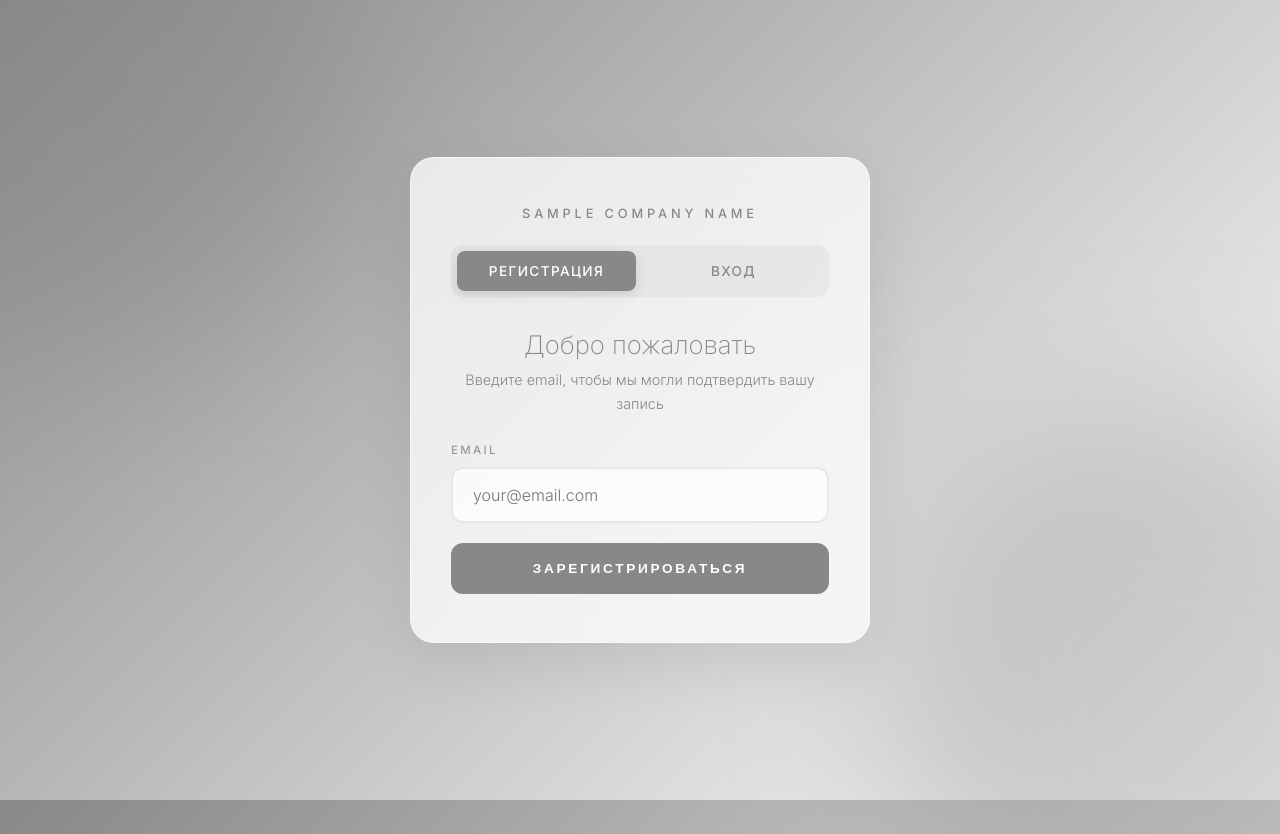
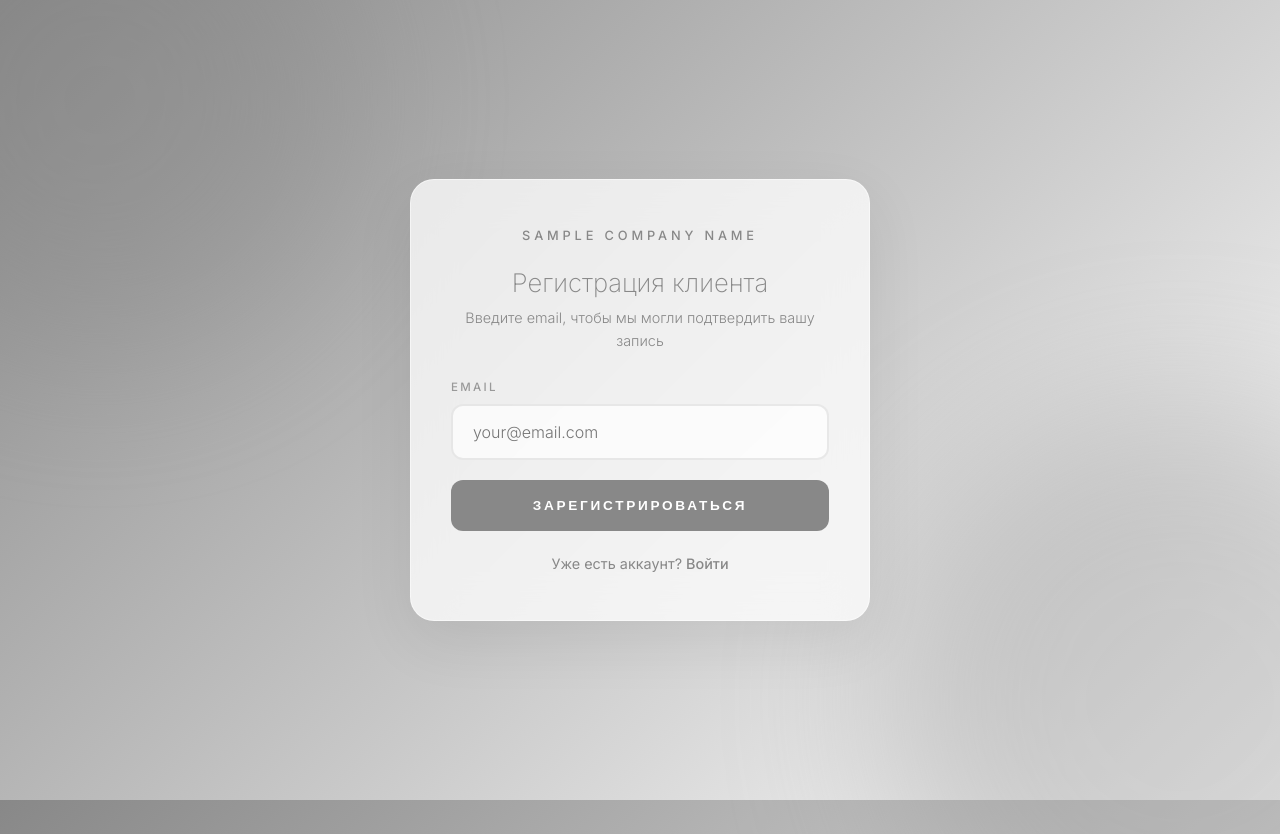
Before and after one commit to danilka007tuk/Generator, a Python web app: template templates/register.html in a window 1280 px wide; the page is wider, and only the part inside the window is pictured. Shown: the top 834 px of that part. Run offline with Jinja, Linux system fonts and the light colour scheme; the template is opened without the code that fills it: most values are stand-ins (such as "Sample title", 1, 10 or a date in 2020).

```diff
--- a/templates/register.html
+++ b/templates/register.html
@@ -3,7 +3,7 @@
 <head>
     <meta charset="UTF-8">
     <meta name="viewport" content="width=device-width, initial-scale=1.0">
-    <title>Вход — {{ site_title }}</title>
+    <title>Регистрация — {{ site_title }}</title>
     <link href="https://fonts.googleapis.com/css2?family=Inter:wght@200;300;400;500;600&display=swap" rel="stylesheet">
     <style>
         :root {
@@ -26,8 +26,14 @@
             content: ""; position: absolute; border-radius: 50%;
             filter: blur(80px); opacity: 0.35; z-index: 0;
         }
-        body::before { width: 500px; height: 500px; background: var(--primary); top: -150px; left: -150px; }
-        body::after { width: 600px; height: 600px; background: var(--secondary); bottom: -200px; right: -200px; }
+        body::before {
+            width: 500px; height: 500px; background: var(--primary);
+            top: -150px; left: -150px;
+        }
+        body::after {
+            width: 600px; height: 600px; background: var(--secondary);
+            bottom: -200px; right: -200px;
+        }
         .register-card {
             position: relative; z-index: 1;
             background: rgba(255, 255, 255, 0.75);
@@ -38,41 +44,73 @@
             box-shadow: 0 20px 60px rgba(0,0,0,0.08);
             animation: fadeInUp 0.6s ease-out;
         }
-        @keyframes fadeInUp { from { opacity: 0; transform: translateY(30px); } to { opacity: 1; transform: translateY(0); } }
-        .logo { text-align: center; font-size: 0.8em; font-weight: 500; letter-spacing: 0.3em; text-transform: uppercase; color: var(--primary); margin-bottom: 24px; }
-        .tabs { display: flex; gap: 8px; margin-bottom: 32px; background: rgba(0,0,0,0.04); padding: 6px; border-radius: 12px; }
-        .tab { flex: 1; padding: 12px; text-align: center; font-size: 0.85em; font-weight: 500; letter-spacing: 0.1em; text-transform: uppercase; cursor: pointer; border-radius: 8px; transition: all 0.3s; color: #888; }
-        .tab.active { background: var(--primary); color: #fff; box-shadow: 0 4px 12px rgba(0,0,0,0.1); }
-        .form-panel { display: none; }
-        .form-panel.active { display: block; }
+        @keyframes fadeInUp {
+            from { opacity: 0; transform: translateY(30px); }
+            to { opacity: 1; transform: translateY(0); }
+        }
+        .logo {
+            text-align: center; font-size: 0.8em; font-weight: 500;
+            letter-spacing: 0.3em; text-transform: uppercase;
+            color: var(--primary); margin-bottom: 24px;
+        }
         h1 { font-size: 1.6em; font-weight: 200; text-align: center; margin-bottom: 8px; }
         .subtitle { text-align: center; color: #888; font-size: 0.9em; font-weight: 300; margin-bottom: 28px; line-height: 1.6; }
         .form-group { margin-bottom: 20px; }
         .form-group label { display: block; font-size: 0.72em; font-weight: 500; letter-spacing: 0.2em; text-transform: uppercase; color: #999; margin-bottom: 10px; }
-        .form-group input { width: 100%; padding: 16px 20px; border: 2px solid rgba(0,0,0,0.08); border-radius: 12px; font-size: 1em; font-family: 'Inter', sans-serif; font-weight: 300; background: rgba(255,255,255,0.7); color: var(--text); transition: all 0.3s; }
-        .form-group input:focus { outline: none; border-color: var(--primary); background: #fff; box-shadow: 0 0 0 4px rgba(0,0,0,0.05); }
-        .submit-btn { width: 100%; padding: 18px; background: var(--primary); color: #fff; border: none; border-radius: 12px; font-size: 0.85em; font-weight: 600; letter-spacing: 0.2em; text-transform: uppercase; cursor: pointer; transition: all 0.3s; }
-        .submit-btn:hover:not(:disabled) { background: var(--text); transform: translateY(-2px); box-shadow: 0 10px 30px rgba(0,0,0,0.15); }
+        .form-group input {
+            width: 100%; padding: 16px 20px;
+            border: 2px solid rgba(0,0,0,0.08); border-radius: 12px;
+            font-size: 1em; font-family: 'Inter', sans-serif;
+            font-weight: 300; background: rgba(255,255,255,0.7);
+            color: var(--text); transition: all 0.3s;
+        }
+        .form-group input:focus {
+            outline: none; border-color: var(--primary);
+            background: #fff; box-shadow: 0 0 0 4px rgba(0,0,0,0.05);
+        }
+        .submit-btn {
+            width: 100%; padding: 18px; background: var(--primary);
+            color: #fff; border: none; border-radius: 12px;
+            font-size: 0.85em; font-weight: 600;
+            letter-spacing: 0.2em; text-transform: uppercase;
+            cursor: pointer; transition: all 0.3s;
+        }
+        .submit-btn:hover:not(:disabled) {
+            background: var(--text); transform: translateY(-2px);
+            box-shadow: 0 10px 30px rgba(0,0,0,0.15);
+        }
         .submit-btn:disabled { opacity: 0.6; cursor: not-allowed; }
-        .message { margin-top: 20px; padding: 14px 18px; border-radius: 12px; font-size: 0.88em; text-align: center; line-height: 1.5; display: none; }
-        .message.success { background: rgba(67, 160, 71, 0.1); color: #2e7d32; border: 1px solid rgba(67, 160, 71, 0.3); }
-        .message.error { background: rgba(211, 47, 47, 0.1); color: #c62828; border: 1px solid rgba(211, 47, 47, 0.3); }
-        @media (max-width: 600px) { .register-card { padding: 36px 24px; } }
+        .message {
+            margin-top: 20px; padding: 14px 18px; border-radius: 12px;
+            font-size: 0.88em; text-align: center; line-height: 1.5; display: none;
+        }
+        .message.success {
+            background: rgba(67, 160, 71, 0.1); color: #2e7d32;
+            border: 1px solid rgba(67, 160, 71, 0.3);
+        }
+        .message.error {
+            background: rgba(211, 47, 47, 0.1); color: #c62828;
+            border: 1px solid rgba(211, 47, 47, 0.3);
+        }
+        .login-link {
+            text-align: center; margin-top: 24px; font-size: 0.9em; color: #888;
+        }
+        .login-link a {
+            color: var(--primary); text-decoration: none; font-weight: 500;
+        }
+        .login-link a:hover { text-decoration: underline; }
+        @media (max-width: 600px) {
+            .register-card { padding: 36px 24px; }
+        }
     </style>
 </head>
 <body>
 
 <div class="register-card">
     <div class="logo">{{ company_name }}</div>
+    <h1>Регистрация клиента</h1>
+    <p class="subtitle">Введите email, чтобы мы могли подтвердить вашу запись</p>
 
-    <div class="tabs">
-        <div class="tab active" onclick="switchTab('register')">Регистрация</div>
-        <div class="tab" onclick="switchTab('login')">Вход</div>
-    </div>
-
-    <div class="form-panel active" id="panel-register">
-        <h1>Добро пожаловать</h1>
-        <p class="subtitle">Введите email, чтобы мы могли подтвердить вашу запись</p>
     <form id="registerForm">
         <div class="form-group">
             <label for="reg-email">Email</label>
@@ -80,38 +118,17 @@
         </div>
         <button type="submit" class="submit-btn" id="reg-btn">Зарегистрироваться</button>
     </form>
+
     <div id="reg-message" class="message"></div>
-    </div>
 
-    <div class="form-panel" id="panel-login">
-        <h1>С возвращением</h1>
-        <p class="subtitle">Введите email, который вы указывали при регистрации</p>
-        <form id="loginForm">
-            <div class="form-group">
-                <label for="login-email">Email</label>
-                <input type="email" id="login-email" placeholder="your@email.com" required>
-            </div>
-            <button type="submit" class="submit-btn" id="login-btn">Войти</button>
-        </form>
-        <div id="login-message" class="message"></div>
+    <div class="login-link">
+        Уже есть аккаунт? <a href="/login?site_id={{ site_id }}">Войти</a>
     </div>
 </div>
 
 <script>
     const SERVER_URL = {{ server_url | default("https://api.generator-beloretsk.ru") | tojson }};
     const SITE_ID = {{ site_id | default("site") | tojson }};
-
-    function switchTab(name) {
-        document.querySelectorAll('.tab').forEach(t => t.classList.remove('active'));
-        document.querySelectorAll('.form-panel').forEach(p => p.classList.remove('active'));
-        if (name === 'register') {
-            document.querySelector('.tab:nth-child(1)').classList.add('active');
-            document.getElementById('panel-register').classList.add('active');
-        } else {
-            document.querySelector('.tab:nth-child(2)').classList.add('active');
-            document.getElementById('panel-login').classList.add('active');
-        }
-    }
 
     document.getElementById('registerForm').addEventListener('submit', async (e) => {
         e.preventDefault();
@@ -146,43 +163,6 @@
             btn.disabled = false; btn.textContent = 'Зарегистрироваться';
         }
     });
-
-    document.getElementById('loginForm').addEventListener('submit', async (e) => {
-        e.preventDefault();
-        const email = document.getElementById('login-email').value.trim();
-        if (!email) return;
-        const btn = document.getElementById('login-btn');
-        const msg = document.getElementById('login-message');
-        btn.disabled = true; btn.textContent = 'Проверяю...';
-        msg.style.display = 'none';
-
-        try {
-            const res = await fetch(`${SERVER_URL}/api/check-email/${SITE_ID}?email=${encodeURIComponent(email)}`);
-            const result = await res.json();
-            if (result.exists && result.is_verified) {
-                // Сохраняем временную сессию
-                sessionStorage.setItem('user_email', email);
-                msg.className = 'message success';
-                msg.textContent = '✅ Вход выполнен! Перенаправление...';
-                msg.style.display = 'block';
-                setTimeout(() => { window.location.href = 'index.html'; }, 1000);
-            } else if (result.exists && !result.is_verified) {
-                msg.className = 'message error';
-                msg.textContent = '❌ Email не подтверждён. Проверьте почту.';
-                msg.style.display = 'block';
-            } else {
-                msg.className = 'message error';
-                msg.textContent = '❌ Email не найден. Зарегистрируйтесь.';
-                msg.style.display = 'block';
-            }
-        } catch (err) {
-            msg.className = 'message error';
-            msg.textContent = '❌ Ошибка сервера. Попробуйте позже.';
-            msg.style.display = 'block';
-        } finally {
-            btn.disabled = false; btn.textContent = 'Войти';
-        }
-    });
 </script>
 </body>
 </html>
```
Also changed, not shown: bot.py (+1 -10 lines). Lines whose indentation alone changed are shown as unchanged.
